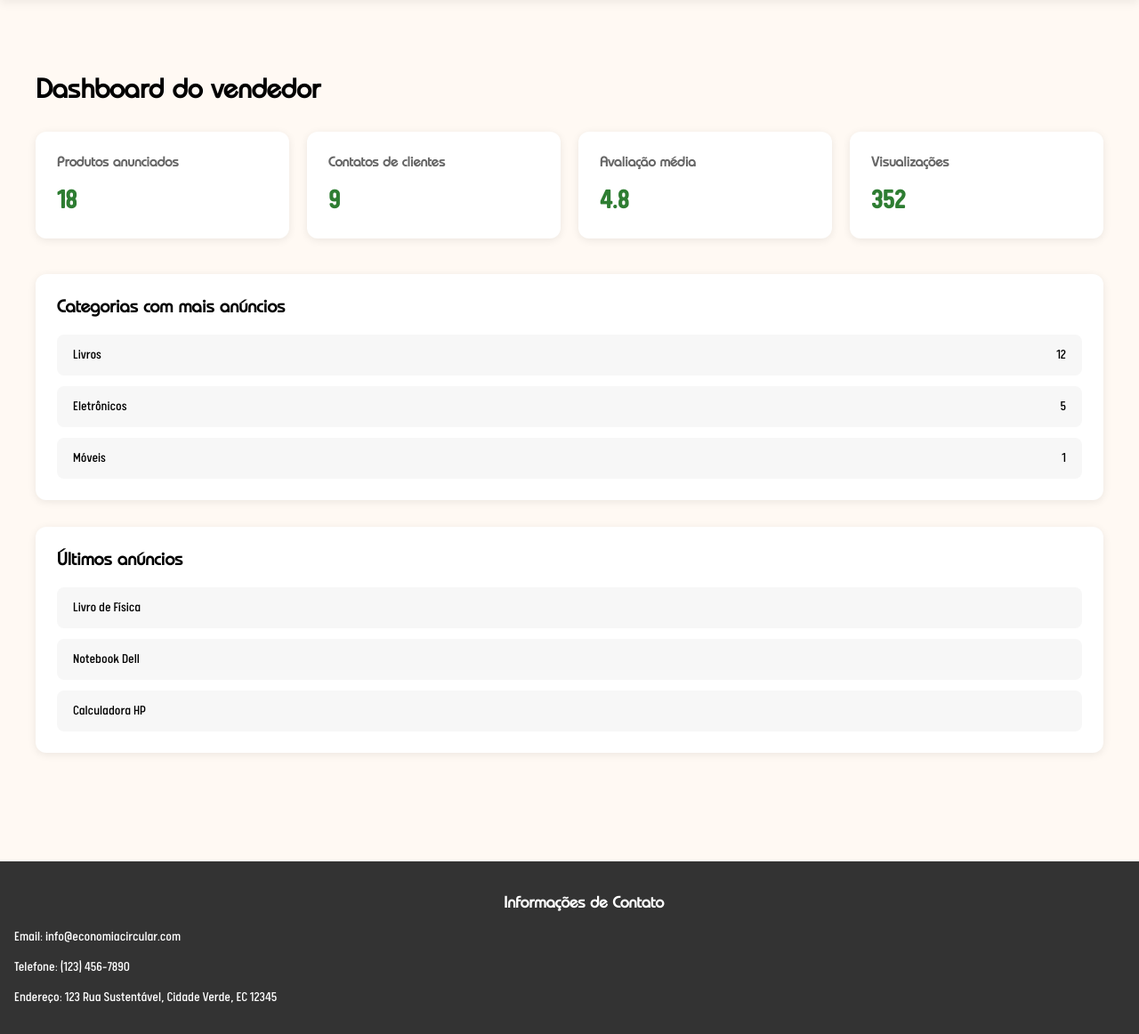
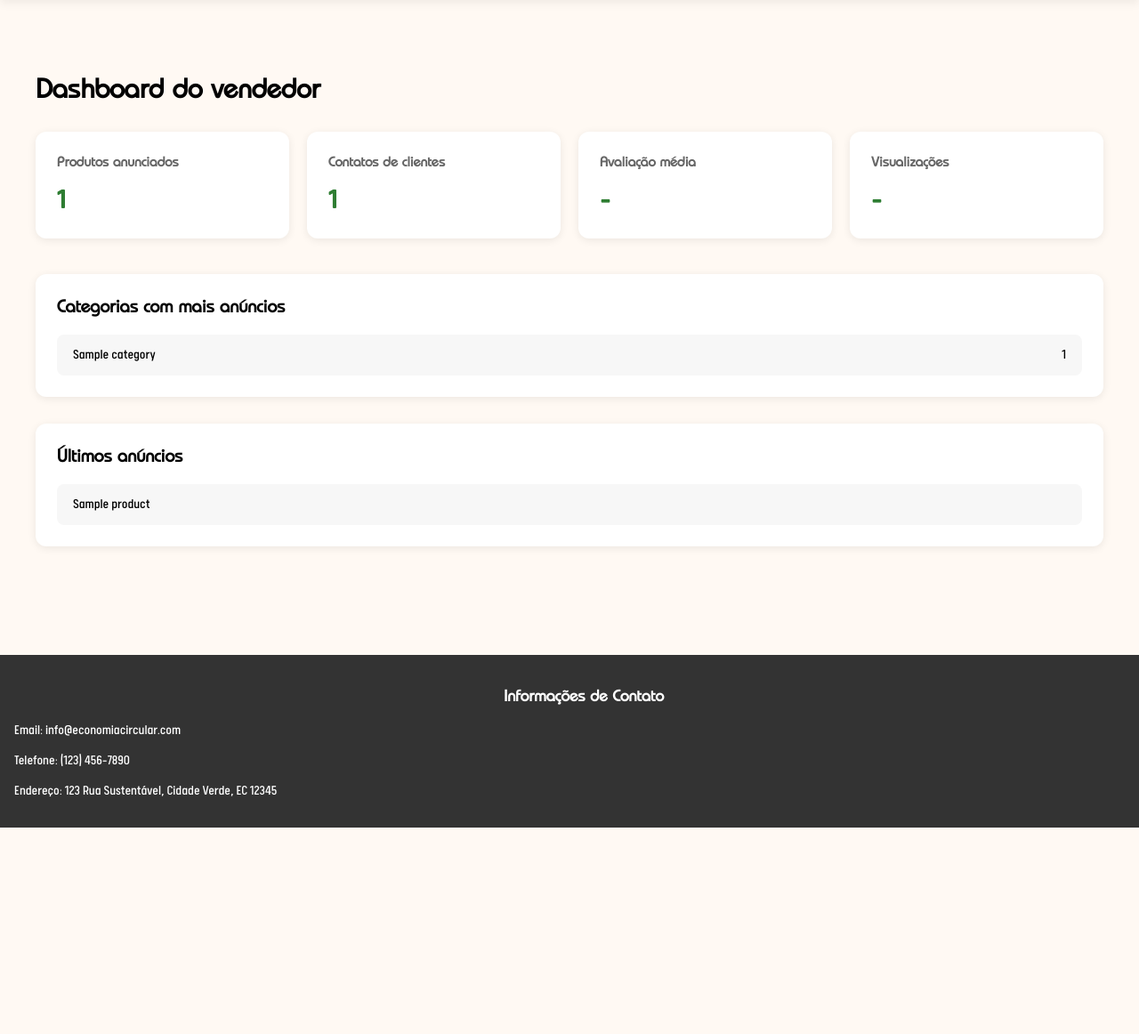
Before and after one commit to daniel-sfranco/economia-circular, a Flask app: page /dashboard in a window 1280 px wide. Shown: the part 96-1258 px from the top of the page at 89% size. After the commit the page ends 1026 px from the top, so only its background shows below. Run offline with Flask 3, Linux system fonts and the light colour scheme; tables that the repository leaves empty hold one stand-in row (values such as "Sample post").

Commit message:
Implementa backend do dashboard do vendedor

```diff
--- a/desapeg/models/product_review.py
+++ b/desapeg/models/product_review.py
@@ -5,11 +5,12 @@ class ProductReview(db.Model):
     __table_args__ = (
         db.UniqueConstraint(
             "product_id",
-            "user_id",
+            "reviewer_id",
             name="unique_product_interest"
         ),
     )
 
+    id = db.Column(db.Integer, primary_key=True)
     product_id = db.Column(db.Integer, db.ForeignKey("product.id"), nullable=False)
     reviewer_id = db.Column(db.Integer, db.ForeignKey("user.id"), nullable=False)
     target_user_id = db.Column(db.Integer, db.ForeignKey("user.id"), nullable=False)
--- a/desapeg/routes.py
+++ b/desapeg/routes.py
@@ -3,6 +3,8 @@ import os
 from flask import Blueprint, jsonify, render_template, request, redirect, url_for, current_app
 
 from desapeg.builders import ProductSearchBuilder
+from desapeg.models.product_interest import ProductInterest
+from desapeg.models.product_review import ProductReview
 from desapeg.models.category import Category
 from .models.product import Product
 from .forms import ProductForm
@@ -321,6 +323,85 @@ def api_similar_products(prod_id):
 
     return jsonify([p.to_dict() for p in similar_products])
 
+@main_routes.route("/api/productInterest/<int:product_id>", methods=["POST"])
+def register_product_interest(product_id):
+
+    product = db.session.get(Product, product_id)
+
+    if not product:
+        return "", 404
+
+    user_id = 1
+
+    interest = ProductInterest.query.filter_by(
+        product_id=product_id,
+        user_id=user_id
+    ).first()
+
+    if not interest:
+        interest = ProductInterest(
+            product_id=product_id,
+            user_id=user_id
+        )
+
+        db.session.add(interest)
+        db.session.commit()
+
+    return "", 204
+
 @main_routes.route('/dashboard')
 def dashboard():
-    return render_template("dashboard.html")
+
+    seller_id =1
+    total_products = Product.query.filter_by(user_id=1).count()
+    recent_products = (
+        Product.query
+        .filter_by(user_id=1)
+        .order_by(Product.post_date.desc())
+        .limit(5)
+        .all()
+    )
+
+    total_contacts = (
+        ProductInterest.query
+        .join(Product)
+        .filter(Product.user_id == 1)
+        .count()
+    )
+
+    top_categories = (
+        db.session.query(
+            Category.name,
+            db.func.count(Product.id).label("total")
+        )
+        .join(Category.products)
+        .filter(Product.user_id == 1)
+        .group_by(Category.id) # ..., Category.name
+        .order_by(db.func.count(Product.id).desc())
+        .limit(5)
+        .all()
+    )
+
+    '''average_rating = (
+        db.session.query(db.func.avg(ProductReview.score))
+        .filter(ProductReview.target_user_id == seller_id)
+        .scalar()
+    )
+    average_rating = (
+        round(average_rating, 1)
+        if average_rating is not None
+        else "-"
+    )'''
+
+    average_rating = '-'
+    total_views = "-"
+
+    return render_template(
+        "dashboard.html",
+        total_products=total_products,
+        total_contacts=total_contacts,
+        average_rating=average_rating,
+        total_views=total_views,
+        recent_products=recent_products,
+        top_categories=top_categories,
+    )
--- a/desapeg/templates/dashboard.html
+++ b/desapeg/templates/dashboard.html
@@ -15,22 +15,22 @@
 
         <div class="stat-card">
             <h3>Produtos anunciados</h3>
-            <span id="total-products" class="stat-number">18</span>
+            <span id="total-products" class="stat-number"> {{ total_products }} </span>
         </div>
 
         <div class="stat-card">
             <h3>Contatos de clientes</h3>
-            <span id="client-contacts" class="stat-number">9</span>
+            <span id="client-contacts" class="stat-number"> {{ total_contacts }} </span>
         </div>
 
         <div class="stat-card">
             <h3>Avaliação média</h3>
-            <span id="average-rating" class="stat-number">4.8</span>
+            <span id="average-rating" class="stat-number"> {{ average_rating }} </span>
         </div>
 
         <div class="stat-card">
             <h3>Visualizações</h3>
-            <span id="total-views" class="stat-number">352</span>
+            <span id="total-views" class="stat-number"> {{ total_views }} </span>
         </div>
 
     </section>
@@ -41,20 +41,13 @@
 
         <div class="category-list">
 
-            <div class="category-item">
-                <span>Livros</span>
-                <span>12</span>
-            </div>
+            {% for nome, total in top_categories %}
 
             <div class="category-item">
-                <span>Eletrônicos</span>
-                <span>5</span>
+                <span>{{ nome }}</span>
+                <span>{{ total }}</span>
             </div>
-
-            <div class="category-item">
-                <span>Móveis</span>
-                <span>1</span>
-            </div>
+            {% endfor %}
 
         </div>
 
@@ -66,17 +59,12 @@
 
         <div class="recent-products">
 
-            <div class="recent-product">
-                Livro de Física
-            </div>
+            {% for produto in recent_products %}
 
             <div class="recent-product">
-                Notebook Dell
+                {{ produto.name }}
             </div>
-
-            <div class="recent-product">
-                Calculadora HP
-            </div>
+            {% endfor %}
 
         </div>
 
```
Also changed, not shown: desapeg/static/scripts/productDescription.js (+20 -2 lines).
